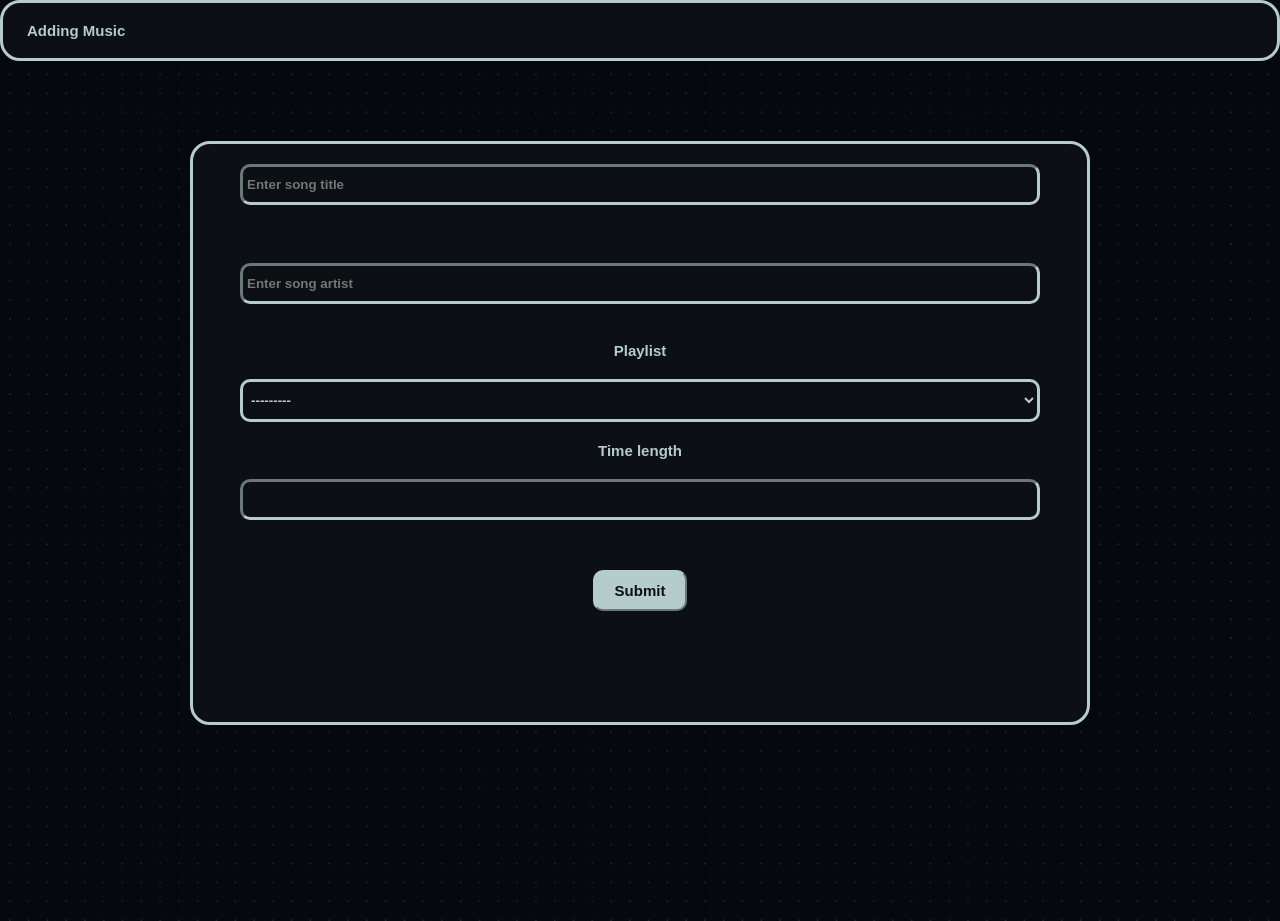
After one commit to Nitrolacs/django-music-player, a Django app: template templates/addSong.html in a window 1280 px wide. The commit adds this page. Run offline with Django 3.2, Linux system fonts and the light colour scheme; the template is opened without the code that fills it, so the values that code supplies are empty.

Commit message:
Add new html page.

```diff
--- a/main/models.py
+++ b/main/models.py
@@ -7,7 +7,7 @@ from main.validators import validate_is_audio
 class Composition(models.Model):
     title = models.CharField(max_length=500)
     artist = models.CharField(max_length=500)
-    playlist = models.ForeignKey('PlayList', on_delete=models.SET_NULL, null=True, blank=True)
+    playlist = models.ForeignKey('PlayList', on_delete=models.SET_NULL, null=True, blank=False)
     time_length = models.DecimalField(blank=True, max_digits=20, decimal_places=2)
     audio_file = models.FileField(validators=[validate_is_audio])
     cover_image = models.ImageField()
@@ -21,4 +21,4 @@ class Composition(models.Model):
 
 
 class PlayList(models.Model, LinkedList):
-    pass
+    name = models.CharField(max_length=500)
--- a/main/static/main/css/style.css
+++ b/main/static/main/css/style.css
@@ -262,5 +262,57 @@ header {
 .add_song {
     margin-left: 140px;
     margin-bottom: 10px;
+    margin-top: 10px;
     cursor: pointer;
 }
+
+.add-form {
+    align-items: center;
+    display: flex;
+    flex-direction: column;
+    margin: 80px auto 148px auto;
+    background: #0C0F14;
+    border-radius: 20px;
+    border-color: #B4CDCA;
+    border-style: solid;
+    max-width: 900px;
+    height: 584px;
+
+}
+
+.text_input {
+    width: 800px;
+    color: #B4CDCA;
+    font-family: "Arial", system-ui;
+    font-weight: bold;
+    padding: 10px 4px 10px 4px;
+    border-radius: 10px;
+    border-width: 3px;
+    border-color: #B4CDCA;
+    margin: 20px auto 20px auto;
+}
+
+.text_input:focus {
+    border-color: #fff;
+}
+
+.btn_submit {
+    margin-top: 30px;
+    font-family: "Arial", system-ui;
+    font-weight: bold;
+    background-color: #B4CDCA;
+    color: #0C0F14;
+    border-color: #B4CDCA;
+    text-align: center;
+    border-radius: 10px;
+    padding: 10px 20px;
+    font-size: 15px;
+}
+
+.label_playlist {
+    font-size: 15px;
+    align-items: start;
+    color: #B4CDCA;
+    font-family: "Arial", system-ui;
+    font-weight: bold;
+}
--- a/main/urls.py
+++ b/main/urls.py
@@ -4,5 +4,6 @@ from . import views
 app_name = "music_player"
 
 urlpatterns = [
-    path('', views.homepage, name='home_page')
+    path('', views.homepage, name='home_page'),
+    path('add_song/', views.addSong, name="add_song")
 ]
--- /dev/null
+++ b/templates/addSong.html
@@ -0,0 +1,42 @@
+{% load static %}
+<!doctype html>
+<html lang="en">
+<head>
+    <meta charset="UTF-8">
+    <meta name="viewport"
+          content="width=device-width, user-scalable=no, initial-scale=1.0, maximum-scale=1.0, minimum-scale=1.0">
+    <meta http-equiv="X-UA-Compatible" content="ie=edge">
+    <title>Django Music Player Add Song</title>
+    <link rel="stylesheet" href=" {% static 'main/css/style.css' %} ">
+    <link rel="icon" type="image/png" href= "{% static 'main/media/favicon.ico' %}">
+</head>
+<body>
+<header>
+    <div class="header_logo">
+        Adding Music
+    </div>
+</header>
+
+<form class="add-form" method="post">
+    <input type="text" name="title" id="id_title" maxlength="500" required="" placeholder="Enter song title" class="text_input"><br>
+    <input type="text" name="artist" id="id_artist" maxlength="500" required="" placeholder="Enter song artist" class="text_input"><br>
+
+    <label for="id_playlist" class="label_playlist">
+        Playlist
+    </label>
+    <select id="id_playlist" name="playlist" required="" class="text_input">
+        <option value="" selected="">---------</option>
+        <option value="2">Playlist</option>
+    </select>
+
+    <label for="id_time_length" class="label_playlist">
+        Time length
+    </label>
+    <input type="number" name="time_length" step="0.01" id="id_time_length" class="text_input" required="">
+
+    <button type="submit" class="btn_submit">Submit</button>
+</form>
+
+</body>
+
+</html>
```
Also changed, not shown: main/form.py (added, +9 -0 lines), main/views.py (+7 -0 lines), templates/index.html (deleted, +0 -14 lines), db.sqlite3, main/migrations/0007_playlist_name_alter_composition_playlist.py (added), main/static/main/media/vangers_cover_1024x1024.jpg (added), 1 other file.
